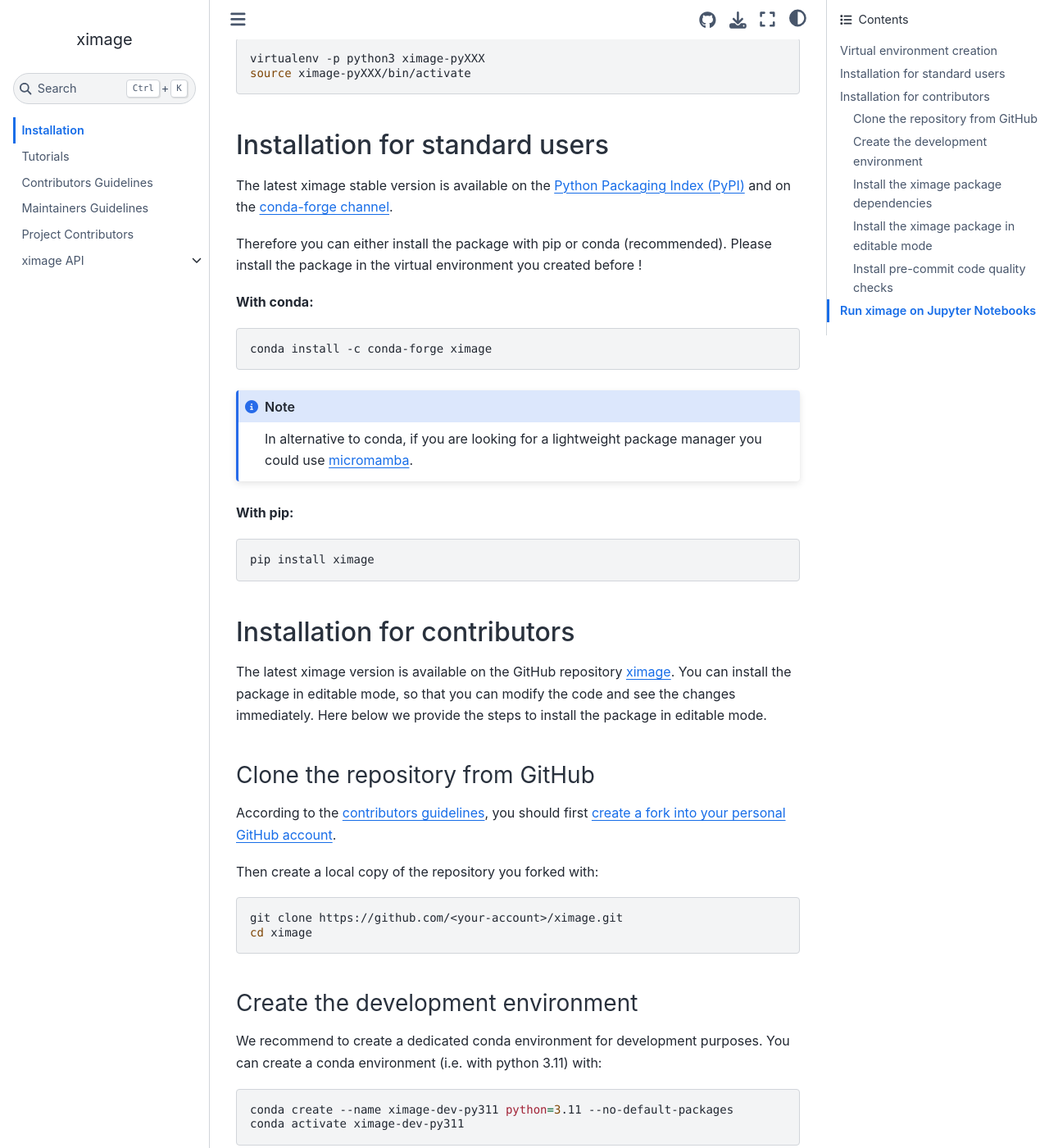
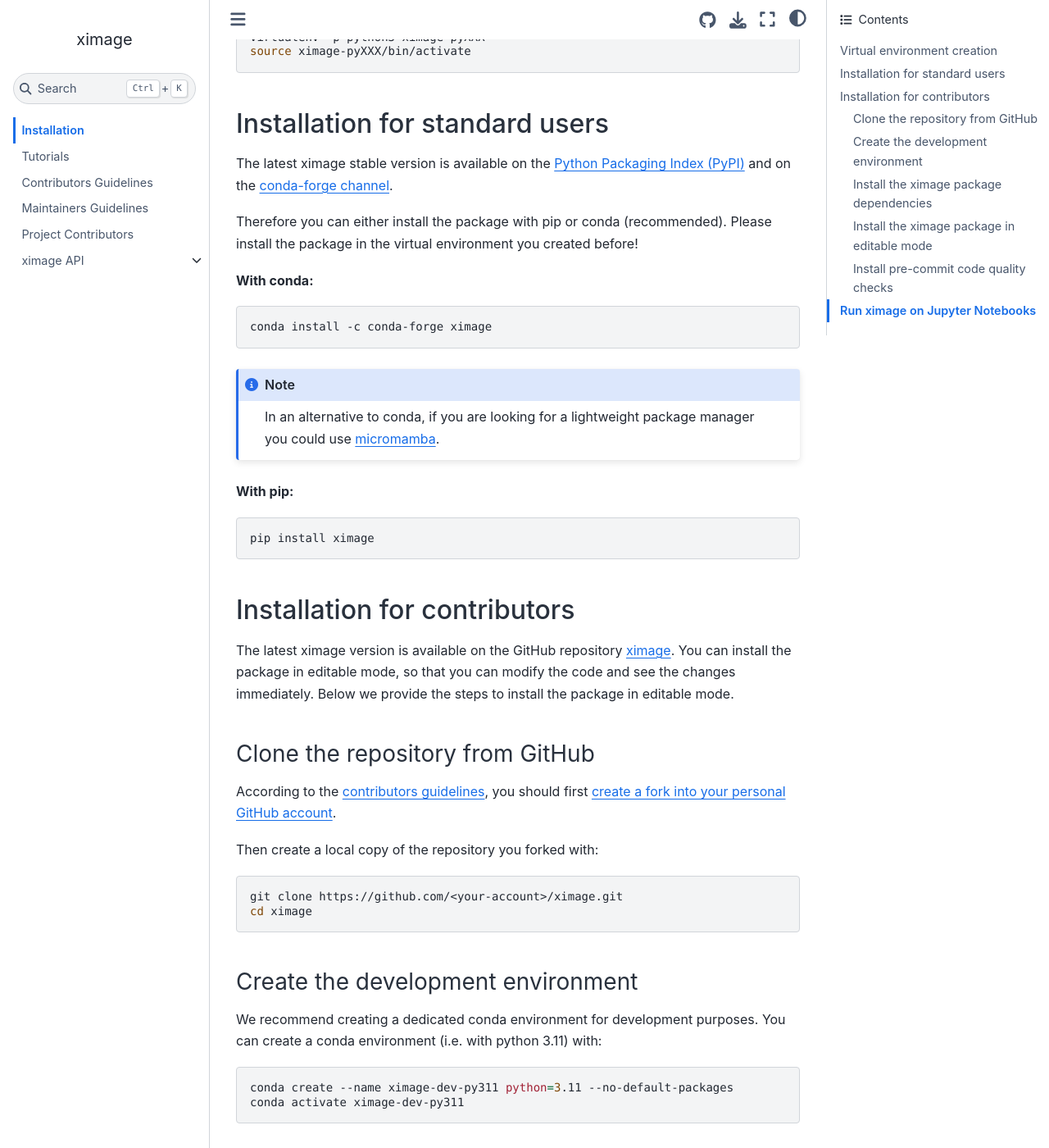
Before and after one commit to ghiggi/ximage, a Sphinx documentation site: the page built from docs/source/installation.rst, in a window 1280 px wide and 1400 px high, scrolled down 1150 px. Shown: the whole window at 82% size. Built offline with Sphinx 7.4.7 and the Sphinx Book theme 1.1.4, drawn with Linux system fonts in a browser that asks for light colours; some of the changed text lies outside the part shown.

Commit message:
Minor edits (#19)
* Minor edits

* [pre-commit.ci] auto fixes from pre-commit.com hooks

for more information, see https://pre-commit.ci

---------

Co-authored-by: pre-commit-ci[bot] <66853113+pre-commit-ci[bot]@users.noreply.github.com>

```diff
--- a/docs/source/installation.rst
+++ b/docs/source/installation.rst
@@ -9,7 +9,7 @@
 
 - `Installation for contributors`_: for contributors who want to enrich the project (eg. add a new reader).
 
-We recommend users and contributors to first set up a virtual environment where to install ximage.
+We recommend users and contributors first set up a virtual environment to install ximage.
 
 
 .. _virtual_environment:
@@ -22,7 +22,7 @@
 Using a virtual environment for installing packages provides isolation of dependencies,
 easier package management, easier maintenance, improved security, and improved development workflow.
 
-Here below we provide two options to set up a virtual environment,
+Below we provide two options to set up a virtual environment,
 using `venv <https://docs.python.org/3/library/venv.html>`__
 or `conda <https://docs.conda.io/en/latest/>`__ (recommended).
 
@@ -73,7 +73,7 @@
 and on the `conda-forge channel <https://anaconda.org/conda-forge/ximage>`__.
 
 Therefore you can either install the package with pip or conda (recommended).
-Please install the package in the virtual environment you created before !
+Please install the package in the virtual environment you created before!
 
 **With conda:**
 
@@ -83,7 +83,7 @@
 
 
 .. note::
-   In alternative to conda, if you are looking for a lightweight package manager you could use `micromamba <https://micromamba.readthedocs.io/en/latest/>`__.
+   In an alternative to conda, if you are looking for a lightweight package manager you could use `micromamba <https://micromamba.readthedocs.io/en/latest/>`__.
 
 **With pip:**
 
@@ -99,7 +99,7 @@
 
 The latest ximage version is available on the GitHub repository `ximage <https://github.com/ghiggi/ximage>`_.
 You can install the package in editable mode, so that you can modify the code and see the changes immediately.
-Here below we provide the steps to install the package in editable mode.
+Below we provide the steps to install the package in editable mode.
 
 Clone the repository from GitHub
 ......................................
@@ -118,7 +118,7 @@
 Create the development environment
 ......................................
 
-We recommend to create a dedicated conda environment for development purposes.
+We recommend creating a dedicated conda environment for development purposes.
 You can create a conda environment (i.e. with python 3.11) with:
 
 .. code-block:: bash
```
Also changed, not shown: other parts of docs/source/installation.rst (+1 -1 lines), CHANGELOG.md (line endings or trailing spaces), docs/source/maintainers_guidelines.rst (line endings or trailing spaces).
